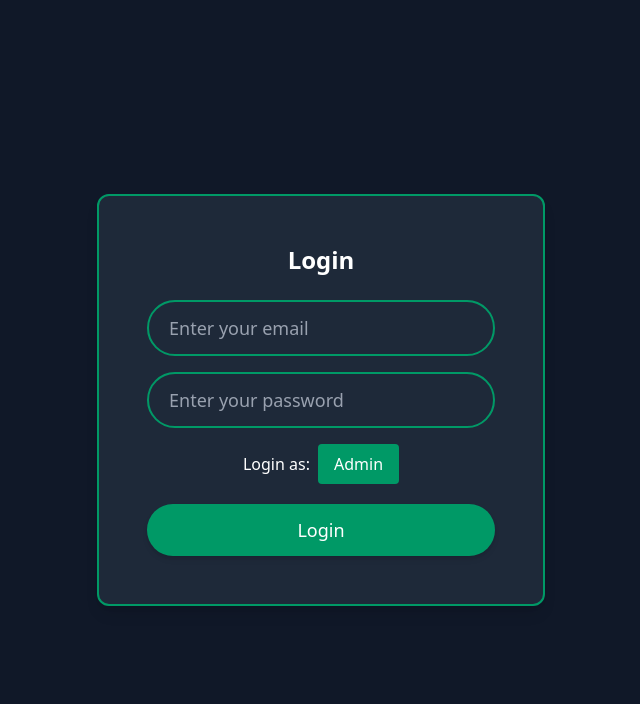
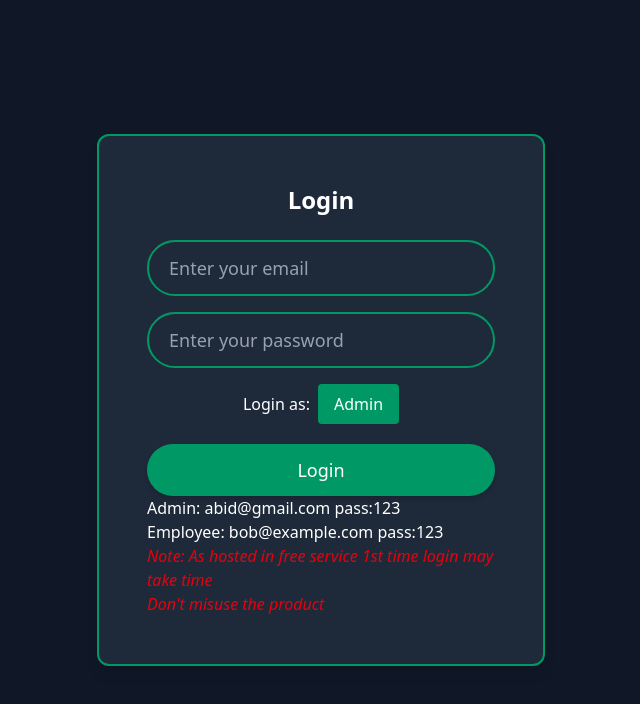
Before and after one commit to abidsarkar/Employee-Managemet-System-MERN-Stack, a React (Vite) app in the folder EMS-frontend/: page / in a window 1280 px wide. Shown: the top 704 px of the page, without its empty margins (319-959 px from the left). Built offline with nearby package versions, Linux system fonts and the light colour scheme.

Commit message:
Add login instructions and warnings to the Login component

```diff
--- a/EMS-frontend/src/components/Auth/Login.jsx
+++ b/EMS-frontend/src/components/Auth/Login.jsx
@@ -80,6 +80,10 @@ const Login = () => {
             {loading ? "Logging in..." : "Login"}
           </button>
         </form>
+        <p className="text-white">Admin: abid@gmail.com pass:123</p>
+        <p className="text-white">Employee: bob@example.com pass:123</p>
+        <p className="text-red-600 italic">Note: As hosted in free service 1st time login may take time </p>
+        <p className="text-red-600 italic">Don't misuse the product</p>
       </div>
     </div>
   );
```
